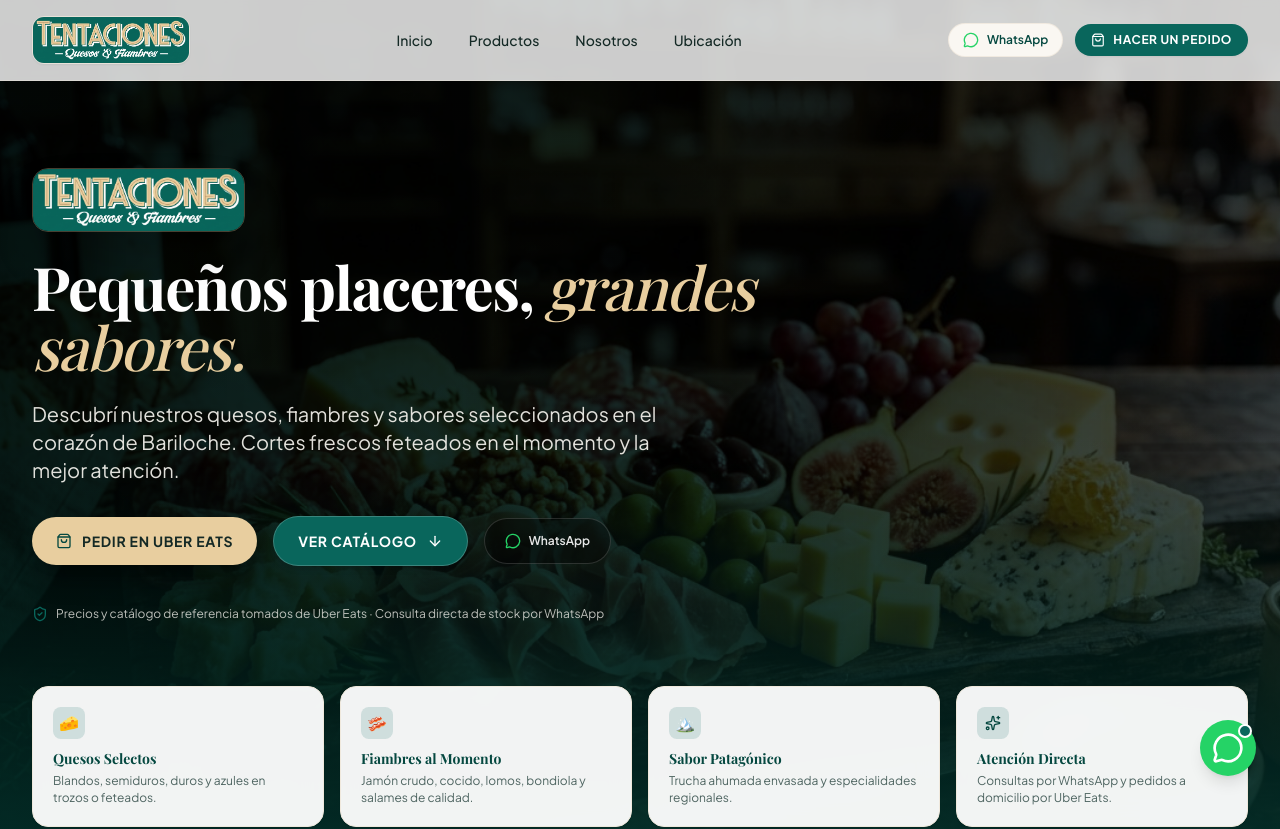
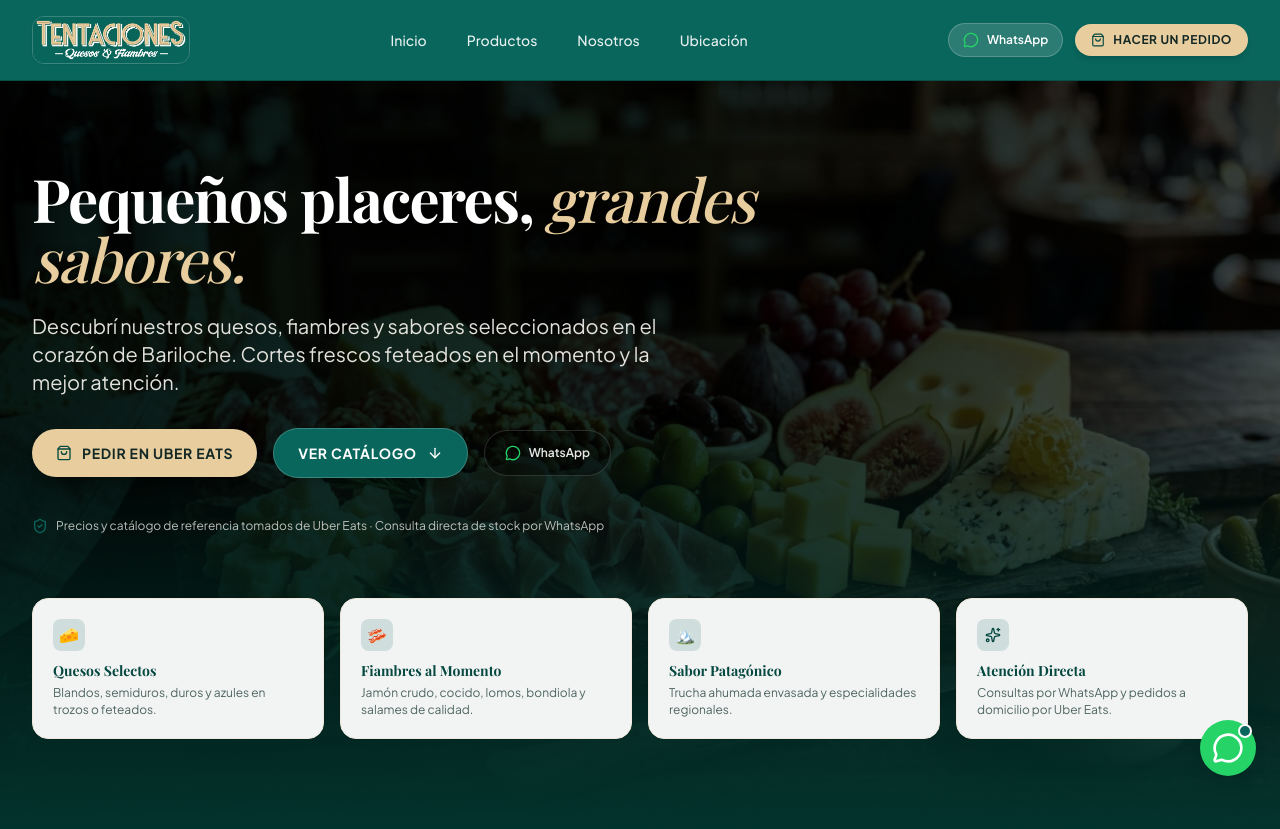
Before and after one commit to fachinha/TentacionesBelgrano, a React (Vite) app: page / in a window 1280 px wide. Shown: the top 829 px of the page. Built offline with nearby package versions, Linux system fonts and the light colour scheme; a web font is replaced by a local one.

Commit message:
feat: set header navbar and footer to exact logo teal #09665C, remove redundant logo from hero

```diff
--- a/src/components/Footer.tsx
+++ b/src/components/Footer.tsx
@@ -9,11 +9,11 @@ export const Footer: React.FC = () => {
   };
 
   return (
-    <footer className="bg-[#03332D] text-brand-warm pt-16 pb-12 border-t border-[#09665C]/40 relative">
+    <footer className="bg-[#09665C] text-white pt-16 pb-12 border-t border-[#054840] relative">
       <div className="max-w-7xl mx-auto px-4 sm:px-6 lg:px-8">
 
         {/* Main Footer Grid */}
-        <div className="grid grid-cols-1 md:grid-cols-2 lg:grid-cols-12 gap-10 lg:gap-8 pb-12 border-b border-[#09665C]/30">
+        <div className="grid grid-cols-1 md:grid-cols-2 lg:grid-cols-12 gap-10 lg:gap-8 pb-12 border-b border-white/20">
 
           {/* Brand Info */}
           <div className="lg:col-span-4 space-y-4">
@@ -123,9 +123,9 @@ export const Footer: React.FC = () => {
                 href={BUSINESS_INFO.uberEatsUrl}
                 target="_blank"
                 rel="noopener noreferrer"
-                className="inline-flex items-center gap-2.5 text-xs text-brand-warm/90 hover:text-white bg-white/5 hover:bg-white/10 px-3.5 py-2 rounded-xl transition-colors"
+                className="inline-flex items-center gap-2.5 text-xs text-white/90 hover:text-white bg-white/10 hover:bg-white/20 px-3.5 py-2 rounded-xl transition-colors border border-white/15"
               >
-                <ShoppingBag className="w-4 h-4 text-brand-turquoise" />
+                <ShoppingBag className="w-4 h-4 text-brand-cream" />
                 <span>Tienda Oficial Uber Eats</span>
               </a>
             </div>
@@ -134,7 +134,7 @@ export const Footer: React.FC = () => {
         </div>
 
         {/* Bottom Bar */}
-        <div className="pt-8 flex flex-col sm:flex-row items-center justify-between gap-4 text-xs text-brand-warm/60">
+        <div className="pt-8 flex flex-col sm:flex-row items-center justify-between gap-4 text-xs text-white/70">
           <p>
             &copy; {new Date().getFullYear()} Tentaciones Fiambrería. Todos los derechos reservados.
           </p>
@@ -147,7 +147,7 @@ export const Footer: React.FC = () => {
             type="button"
             onClick={scrollToTop}
             aria-label="Volver al inicio"
-            className="p-2 rounded-full bg-white/10 hover:bg-brand-turquoise hover:text-brand-bordo text-white transition-colors"
+            className="p-2 rounded-full bg-white/15 hover:bg-brand-cream hover:text-brand-dark text-white transition-colors"
           >
             <ArrowUp className="w-4 h-4" />
           </button>
--- a/src/components/Header.tsx
+++ b/src/components/Header.tsx
@@ -24,10 +24,10 @@ export const Header: React.FC = () => {
 
   return (
     <header
-      className={`fixed top-0 left-0 right-0 z-50 transition-all duration-300 ${
+      className={`fixed top-0 left-0 right-0 z-50 transition-all duration-300 bg-[#09665C] ${
         isScrolled
-          ? 'bg-white/95 backdrop-blur-md shadow-sm border-b border-brand-warm-dark/80 py-3'
-          : 'bg-white/80 backdrop-blur-sm py-4 border-b border-brand-warm-dark/40'
+          ? 'shadow-lg border-b border-[#054840] py-2.5 sm:py-3'
+          : 'py-3 sm:py-4 border-b border-[#054840]/70'
       }`}
     >
       <div className="max-w-7xl mx-auto px-4 sm:px-6 lg:px-8">
@@ -36,13 +36,13 @@ export const Header: React.FC = () => {
           {/* Logo Oficial de Tentaciones */}
           <a
             href="#inicio"
-            className="flex items-center group focus:outline-none focus-visible:ring-2 focus-visible:ring-brand-turquoise rounded-xl"
+            className="flex items-center group focus:outline-none focus-visible:ring-2 focus-visible:ring-brand-cream rounded-xl"
             aria-label="Ir al inicio de Tentaciones Fiambrería"
           >
             <img
               src="/logo-teal-badge.jpg"
               alt="Tentaciones - Quesos & Fiambres"
-              className="h-10 sm:h-12 w-auto object-contain rounded-xl shadow-sm border border-brand-warm-dark/80 transition-transform duration-200 group-hover:scale-[1.02]"
+              className="h-10 sm:h-12 w-auto object-contain rounded-xl shadow-sm border border-white/20 transition-transform duration-200 group-hover:scale-[1.02]"
             />
           </a>
 
@@ -52,7 +52,7 @@ export const Header: React.FC = () => {
               <a
                 key={link.href}
                 href={link.href}
-                className="px-3.5 py-2 text-sm font-medium text-brand-dark hover:text-brand-bordo hover:bg-brand-warm rounded-full transition-colors focus:outline-none focus-visible:ring-2 focus-visible:ring-brand-turquoise"
+                className="px-4 py-2 text-sm font-medium text-white/90 hover:text-brand-cream hover:bg-white/10 rounded-full transition-colors focus:outline-none focus-visible:ring-2 focus-visible:ring-brand-cream"
               >
                 {link.label}
               </a>
@@ -66,7 +66,7 @@ export const Header: React.FC = () => {
               target="_blank"
               rel="noopener noreferrer"
               aria-label="Contactar por WhatsApp"
-              className="inline-flex items-center gap-2 px-3.5 py-2 text-xs font-semibold text-brand-bordo bg-brand-warm hover:bg-brand-warm-dark border border-brand-warm-dark/80 rounded-full transition-all focus:outline-none focus-visible:ring-2 focus-visible:ring-brand-turquoise"
+              className="inline-flex items-center gap-2 px-3.5 py-2 text-xs font-semibold text-white bg-white/15 hover:bg-white/25 border border-white/20 rounded-full transition-all focus:outline-none focus-visible:ring-2 focus-visible:ring-brand-cream"
             >
               <MessageCircle className="w-4 h-4 text-[#25D366]" />
               <span>WhatsApp</span>
@@ -74,9 +74,9 @@ export const Header: React.FC = () => {
 
             <a
               href="#catalogo"
-              className="inline-flex items-center gap-2 px-4 py-2 text-xs uppercase tracking-wider font-bold text-white bg-brand-turquoise hover:bg-brand-turquoise-dark shadow-sm hover:shadow transition-all rounded-full focus:outline-none focus-visible:ring-2 focus-visible:ring-brand-turquoise"
+              className="inline-flex items-center gap-2 px-4 py-2 text-xs uppercase tracking-wider font-bold text-brand-dark bg-brand-cream hover:bg-brand-cream-light shadow-md hover:shadow-lg transition-all rounded-full focus:outline-none focus-visible:ring-2 focus-visible:ring-white"
             >
-              <ShoppingBag className="w-3.5 h-3.5" />
+              <ShoppingBag className="w-3.5 h-3.5 text-brand-teal-dark" />
               <span>Hacer un pedido</span>
             </a>
           </div>
@@ -87,7 +87,7 @@ export const Header: React.FC = () => {
               href={getGeneralWhatsAppUrl()}
               target="_blank"
               rel="noopener noreferrer"
-              className="p-2 text-brand-bordo bg-brand-warm rounded-full border border-brand-warm-dark/80"
+              className="p-2 text-white bg-white/15 rounded-full border border-white/20"
               aria-label="Abrir WhatsApp"
             >
               <MessageCircle className="w-5 h-5 text-[#25D366]" />
@@ -96,7 +96,7 @@ export const Header: React.FC = () => {
             <button
               type="button"
               onClick={() => setMobileMenuOpen(!mobileMenuOpen)}
-              className="p-2 rounded-lg text-brand-bordo hover:bg-brand-warm focus:outline-none focus-visible:ring-2 focus-visible:ring-brand-turquoise"
+              className="p-2 rounded-lg text-white hover:bg-white/15 focus:outline-none focus-visible:ring-2 focus-visible:ring-brand-cream"
               aria-expanded={mobileMenuOpen}
               aria-label={mobileMenuOpen ? 'Cerrar menú principal' : 'Abrir menú principal'}
             >
@@ -108,26 +108,26 @@ export const Header: React.FC = () => {
 
       {/* Mobile Drawer / Dropdown */}
       {mobileMenuOpen && (
-        <div className="md:hidden bg-white border-b border-brand-warm-dark px-4 pt-3 pb-6 shadow-xl animate-in slide-in-from-top duration-200">
+        <div className="md:hidden bg-[#09665C] border-b border-[#054840] px-4 pt-3 pb-6 shadow-2xl animate-in slide-in-from-top duration-200 text-white">
           <div className="flex flex-col space-y-2">
             {navLinks.map((link) => (
               <a
                 key={link.href}
                 href={link.href}
                 onClick={() => setMobileMenuOpen(false)}
-                className="px-4 py-2.5 text-base font-medium text-brand-dark hover:text-brand-bordo hover:bg-brand-warm rounded-lg transition-colors"
+                className="px-4 py-2.5 text-base font-medium text-white hover:text-brand-cream hover:bg-white/10 rounded-lg transition-colors"
               >
                 {link.label}
               </a>
             ))}
 
-            <div className="pt-4 border-t border-brand-warm-dark flex flex-col gap-2.5">
+            <div className="pt-4 border-t border-white/20 flex flex-col gap-2.5">
               <a
                 href={getGeneralWhatsAppUrl()}
                 target="_blank"
                 rel="noopener noreferrer"
                 onClick={() => setMobileMenuOpen(false)}
-                className="w-full flex items-center justify-center gap-2.5 px-4 py-3 text-sm font-semibold text-brand-bordo bg-brand-warm rounded-xl border border-brand-warm-dark"
+                className="w-full flex items-center justify-center gap-2.5 px-4 py-3 text-sm font-semibold text-white bg-white/15 hover:bg-white/25 rounded-xl border border-white/20"
               >
                 <MessageCircle className="w-5 h-5 text-[#25D366]" />
                 <span>Pedir por WhatsApp ({BUSINESS_INFO.phoneDisplay})</span>
@@ -138,9 +138,9 @@ export const Header: React.FC = () => {
                 target="_blank"
                 rel="noopener noreferrer"
                 onClick={() => setMobileMenuOpen(false)}
-                className="w-full flex items-center justify-center gap-2.5 px-4 py-3 text-sm font-bold text-white bg-brand-bordo hover:bg-brand-bordo-light rounded-xl shadow-sm"
+                className="w-full flex items-center justify-center gap-2.5 px-4 py-3 text-sm font-bold text-brand-dark bg-brand-cream hover:bg-brand-cream-light rounded-xl shadow-md"
               >
-                <ShoppingBag className="w-5 h-5 text-brand-turquoise" />
+                <ShoppingBag className="w-5 h-5 text-brand-teal-dark" />
                 <span>Ver tienda en Uber Eats</span>
               </a>
             </div>
--- a/src/components/Hero.tsx
+++ b/src/components/Hero.tsx
@@ -21,14 +21,7 @@ export const Hero: React.FC = () => {
       <div className="relative z-10 max-w-7xl mx-auto px-4 sm:px-6 lg:px-8 pt-8 sm:pt-14 lg:pt-18 text-white">
         <div className="max-w-3xl">
 
-          {/* Logo Oficial destacado */}
-          <div className="mb-6">
-            <img
-              src="/logo-teal-badge.jpg"
-              alt="Tentaciones - Quesos & Fiambres"
-              className="h-12 sm:h-16 w-auto object-contain rounded-2xl shadow-2xl border border-brand-cream/30 backdrop-blur-md"
-            />
-          </div>
+
 
           {/* Official Title with Cream Accent from Logo */}
           <h1 className="font-serif text-4xl sm:text-5xl lg:text-6xl font-bold tracking-tight text-white leading-[1.15] mb-6">
```
